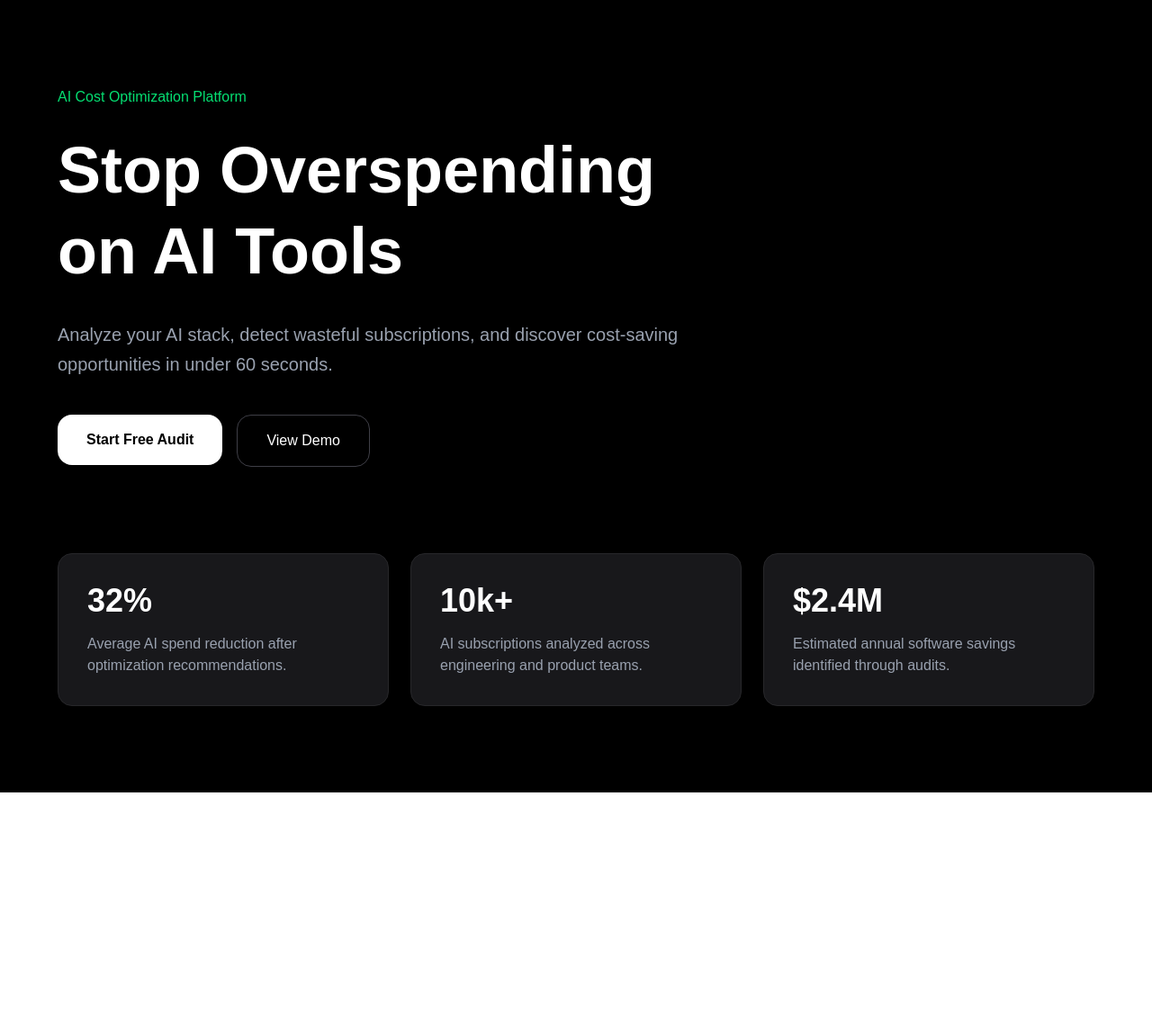
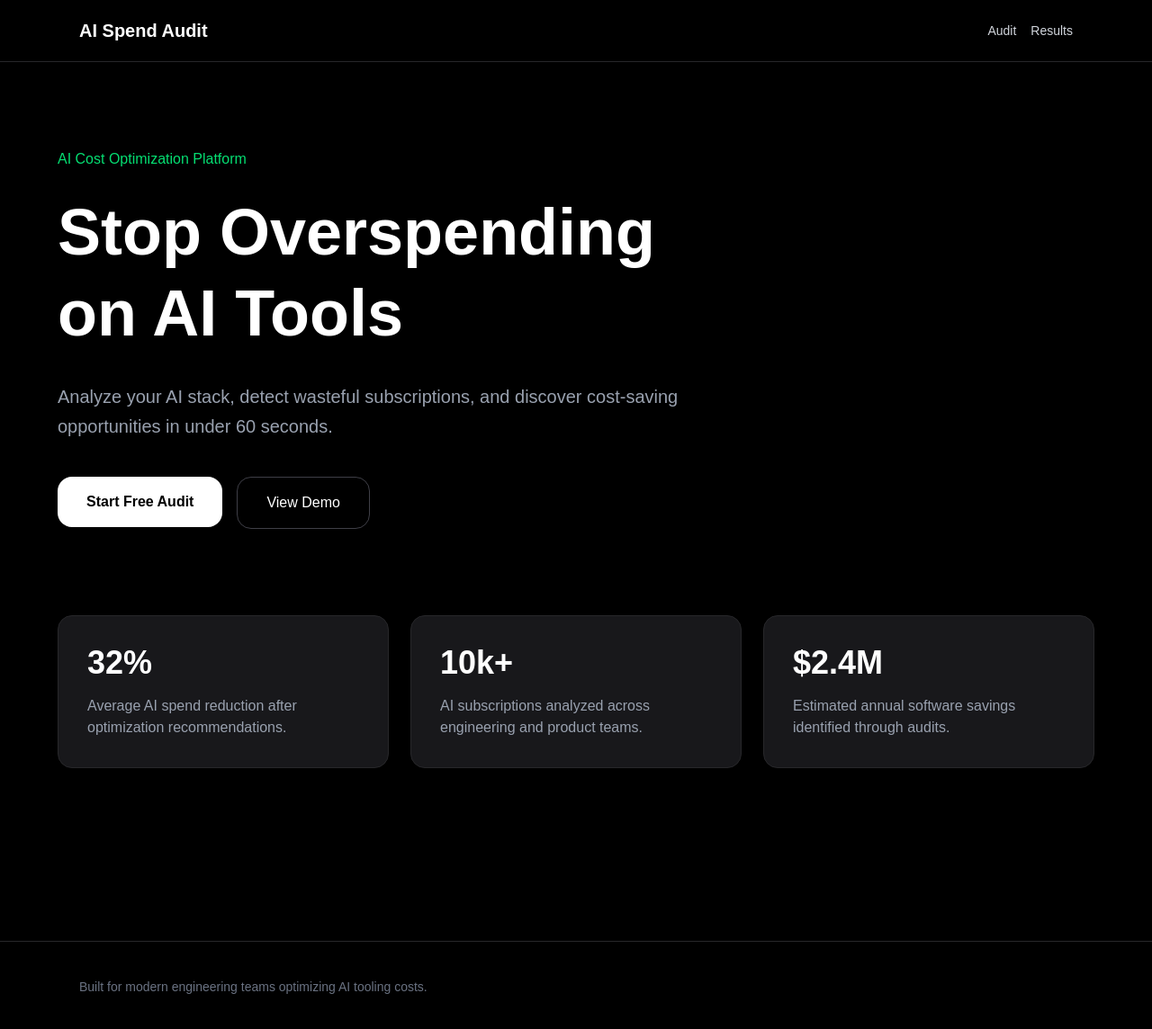
Before and after one commit to PranathiReddy123/ai-spend-audit, a Next.js app: page / in a window 1280 px wide. Shown: the top 1144 px of the page at 90% size. Before the commit the page ends 881 px from the top, so only its background shows below. Built offline with nearby package versions, Linux system fonts and the light colour scheme.

Commit message:
feat: add navigation and footer layout

```diff
--- a/src/app/page.tsx
+++ b/src/app/page.tsx
@@ -4,6 +4,36 @@ export default function HomePage() {
 
   return (
     <main className="min-h-screen bg-black text-white">
+
+      <nav className="border-b border-zinc-800">
+
+  <div className="max-w-6xl mx-auto px-6 py-5 flex items-center justify-between">
+
+    <h1 className="text-xl font-bold">
+      AI Spend Audit
+    </h1>
+
+    <div className="flex gap-4">
+
+      <a
+        href="/audit"
+        className="text-sm text-gray-300 hover:text-white"
+      >
+        Audit
+      </a>
+
+      <a
+        href="/results"
+        className="text-sm text-gray-300 hover:text-white"
+      >
+        Results
+      </a>
+
+    </div>
+
+  </div>
+
+</nav>
 
       <section className="px-6 py-24">
 
@@ -84,6 +114,17 @@ export default function HomePage() {
 
       </section>
 
+
+      <footer className="border-t border-zinc-800 mt-24">
+
+  <div className="max-w-6xl mx-auto px-6 py-10 text-sm text-gray-500">
+
+    Built for modern engineering teams optimizing AI tooling costs.
+
+  </div>
+
+</footer>
+
     </main>
   );
 }
```
